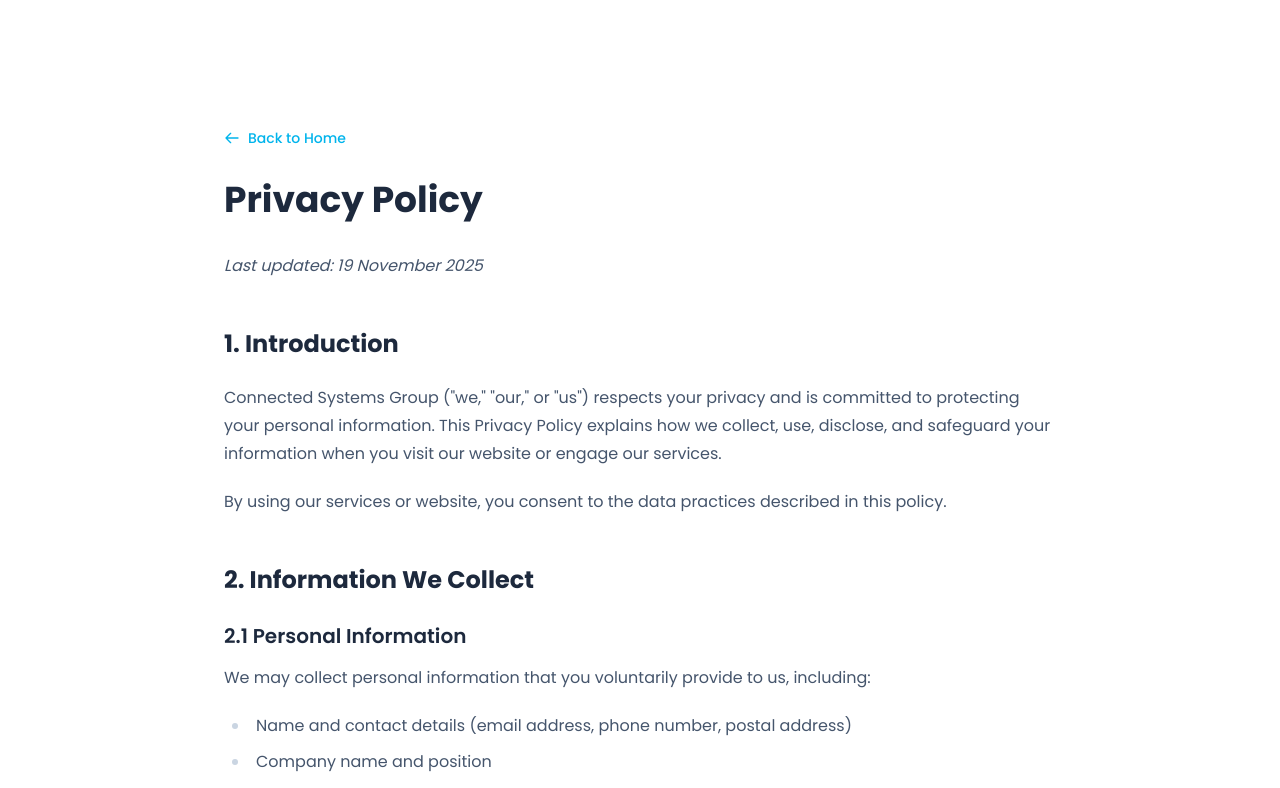
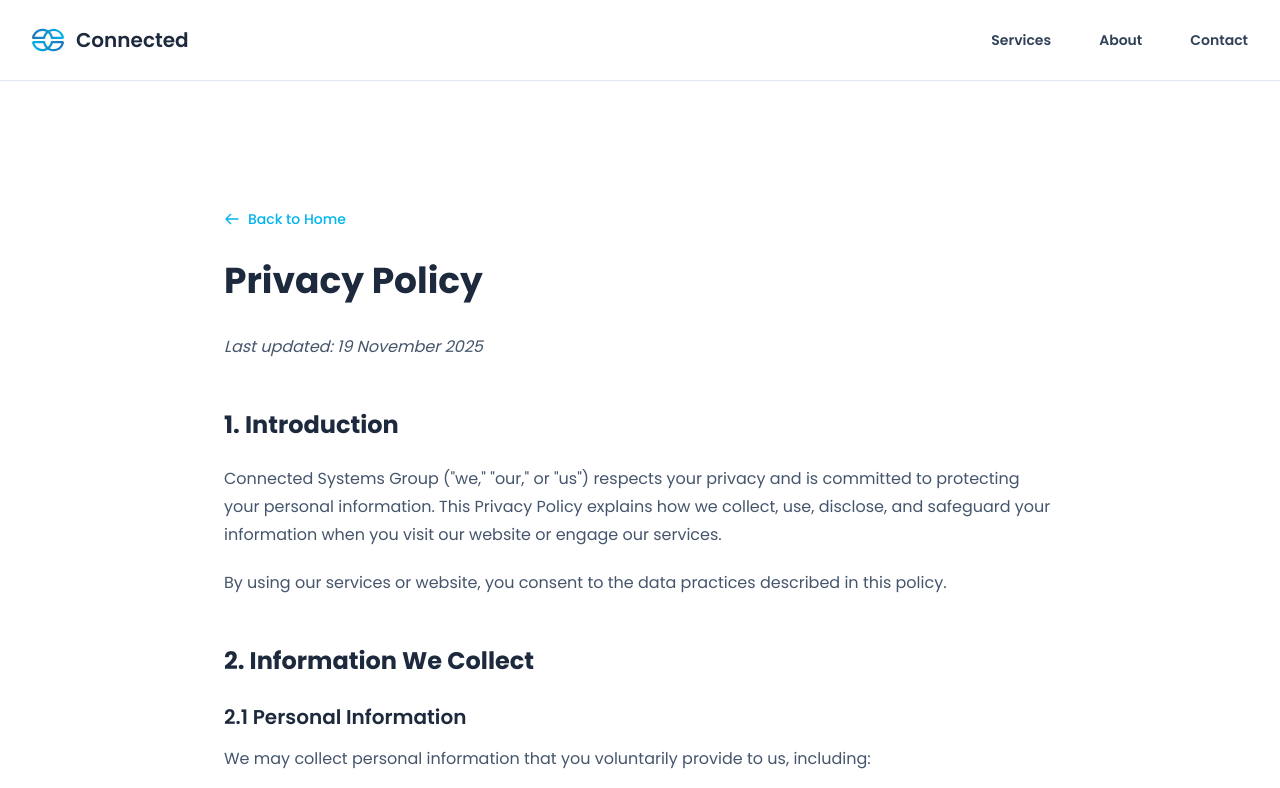
Before and after one commit to connectedsystemsau/connected-website, a Next.js app: page /privacy in a window 1280 px wide. Shown: the top 788 px of the page. Built offline with nearby package versions, Linux system fonts and the light colour scheme.

Commit message:
get menu working

```diff
--- /dev/null
+++ b/src/app/(general)/components/Header.tsx
@@ -0,0 +1,142 @@
+'use client';
+
+import Link from "next/link";
+import { useState } from "react";
+import { getAssetPath } from "@/lib/utils";
+
+export default function Header() {
+  const [mobileMenuOpen, setMobileMenuOpen] = useState(false);
+
+  return (
+    <>
+      <header className="sticky top-0 z-50 w-full border-b border-slate-200 dark:border-slate-800 bg-white/95 dark:bg-slate-950/95 backdrop-blur supports-backdrop-filter:bg-white/60 dark:supports-backdrop-filter:bg-slate-950/60">
+        <nav className="mx-auto flex max-w-7xl items-center justify-between p-6 lg:px-8" aria-label="Global">
+          {/* Logo and Brand */}
+          <div className="flex lg:flex-1">
+            <Link href="/" className="-m-1.5 p-1.5 flex items-center gap-3 group">
+              <img
+                src={getAssetPath("/logo-clean.svg")}
+                alt="Connected Systems"
+                className="h-8 w-8 transition-transform group-hover:scale-110"
+              />
+              <span className="text-xl font-semibold text-foreground">
+                Connected
+              </span>
+            </Link>
+          </div>
+
+          {/* Mobile menu button */}
+          <div className="flex lg:hidden">
+            <button
+              type="button"
+              className="-m-2.5 inline-flex items-center justify-center rounded-md p-2.5 text-slate-700 dark:text-slate-400"
+              onClick={() => setMobileMenuOpen(!mobileMenuOpen)}
+            >
+              <span className="sr-only">
+                {mobileMenuOpen ? 'Close menu' : 'Open menu'}
+              </span>
+              {mobileMenuOpen ? (
+                <svg className="h-6 w-6" fill="none" viewBox="0 0 24 24" strokeWidth="1.5" stroke="currentColor">
+                  <path strokeLinecap="round" strokeLinejoin="round" d="M6 18L18 6M6 6l12 12" />
+                </svg>
+              ) : (
+                <svg className="h-6 w-6" fill="none" viewBox="0 0 24 24" strokeWidth="1.5" stroke="currentColor">
+                  <path strokeLinecap="round" strokeLinejoin="round" d="M3.75 6.75h16.5M3.75 12h16.5m-16.5 5.25h16.5" />
+                </svg>
+              )}
+            </button>
+          </div>
+
+          {/* Desktop navigation */}
+          <div className="hidden lg:flex lg:gap-x-12">
+            <Link
+              href="/#services"
+              className="text-sm font-semibold leading-6 text-slate-700 dark:text-slate-300 hover:text-primary-light transition-colors"
+            >
+              Services
+            </Link>
+            <Link
+              href="/#about"
+              className="text-sm font-semibold leading-6 text-slate-700 dark:text-slate-300 hover:text-primary-light transition-colors"
+            >
+              About
+            </Link>
+            <Link
+              href="/#contact"
+              className="text-sm font-semibold leading-6 text-slate-700 dark:text-slate-300 hover:text-primary-light transition-colors"
+            >
+              Contact
+            </Link>
+          </div>
+        </nav>
+      </header>
+
+      {/* Mobile menu overlay and sidebar - rendered outside header */}
+      {mobileMenuOpen && (
+        <>
+          {/* Backdrop overlay */}
+          <div
+            className="fixed inset-0 z-40 bg-black/50 lg:hidden"
+            onClick={() => setMobileMenuOpen(false)}
+          />
+
+          {/* Sidebar */}
+          <div className="fixed inset-y-0 left-0 z-50 w-full max-w-sm bg-white dark:bg-slate-950 shadow-xl lg:hidden overflow-y-auto">
+            <div className="flex h-full flex-col">
+              {/* Header */}
+              <div className="flex items-center justify-between border-b border-slate-200 dark:border-slate-800 px-6 py-4">
+                <Link href="/" className="flex items-center gap-3" onClick={() => setMobileMenuOpen(false)}>
+                  <img
+                    src={getAssetPath("/logo-clean.svg")}
+                    alt="Connected Systems"
+                    className="h-8 w-8"
+                  />
+                  <span className="text-xl font-semibold text-foreground">
+                    Connected
+                  </span>
+                </Link>
+                <button
+                  type="button"
+                  className="-m-2.5 rounded-md p-2.5 text-slate-700 dark:text-slate-400 hover:bg-slate-100 dark:hover:bg-slate-900 transition-colors"
+                  onClick={() => setMobileMenuOpen(false)}
+                >
+                  <span className="sr-only">Close menu</span>
+                  <svg className="h-6 w-6" fill="none" viewBox="0 0 24 24" strokeWidth="1.5" stroke="currentColor">
+                    <path strokeLinecap="round" strokeLinejoin="round" d="M6 18L18 6M6 6l12 12" />
+                  </svg>
+                </button>
+              </div>
+
+              {/* Navigation Links */}
+              <nav className="flex-1 px-6 py-6">
+                <div className="space-y-1">
+                  <Link
+                    href="/#services"
+                    className="block rounded-lg px-4 py-3 text-base font-semibold text-slate-900 dark:text-slate-100 hover:bg-slate-50 dark:hover:bg-slate-900 transition-colors"
+                    onClick={() => setMobileMenuOpen(false)}
+                  >
+                    Services
+                  </Link>
+                  <Link
+                    href="/#about"
+                    className="block rounded-lg px-4 py-3 text-base font-semibold text-slate-900 dark:text-slate-100 hover:bg-slate-50 dark:hover:bg-slate-900 transition-colors"
+                    onClick={() => setMobileMenuOpen(false)}
+                  >
+                    About
+                  </Link>
+                  <Link
+                    href="/#contact"
+                    className="block rounded-lg px-4 py-3 text-base font-semibold text-slate-900 dark:text-slate-100 hover:bg-slate-50 dark:hover:bg-slate-900 transition-colors"
+                    onClick={() => setMobileMenuOpen(false)}
+                  >
+                    Contact
+                  </Link>
+                </div>
+              </nav>
+            </div>
+          </div>
+        </>
+      )}
+    </>
+  );
+}
--- a/src/app/(general)/layout.tsx
+++ b/src/app/(general)/layout.tsx
@@ -1,4 +1,5 @@
 import Link from "next/link";
+import Header from "./components/Header";
 
 export default function GeneralLayout({
   children,
@@ -6,6 +7,8 @@
   children: React.ReactNode;
 }) {
   return (
+    <>
+      <Header />
       <div className="min-h-screen bg-white dark:bg-slate-950">
         <div className="mx-auto max-w-4xl px-6 py-24 sm:py-32 lg:px-8">
           <Link
@@ -23,5 +26,6 @@
           </article>
         </div>
       </div>
+    </>
   );
 }
```
Lines whose indentation alone changed are shown as unchanged.
